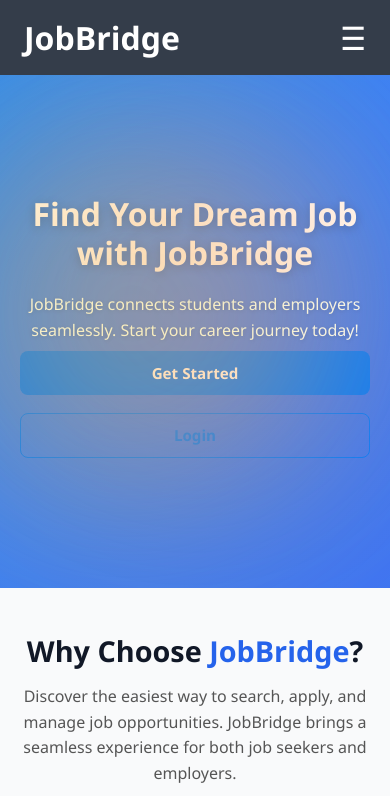
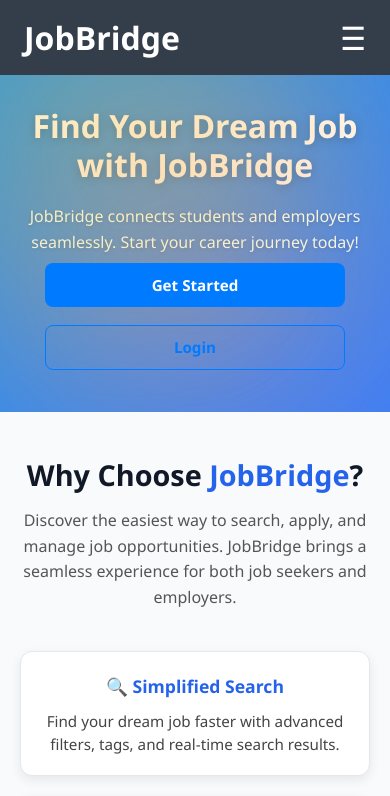
Before and after one commit to Jobwaytech/sitev1, a React (Create React App) app: page / in a window 390 px wide. Shown: the top 796 px of the page. Built offline with nearby package versions, Linux system fonts and the light colour scheme.

Commit message:
Frontend code for JobBridge UI

```diff
--- a/src/index.css
+++ b/src/index.css
@@ -37,6 +37,7 @@ body {
   text-align: center;
   position: relative;
   overflow: hidden;
+
 }
 
 /* Optional: Add light sparkles or blobs */
@@ -101,6 +102,10 @@ body {
   transform: scale(1.05);
 }
 
+.hero-buttons {
+  position: relative;
+  z-index: 10;
+}
 /* Gradient animation */
 @keyframes gradientMove {
   0% { background-position: 0% 50%; }
@@ -124,6 +129,21 @@ body {
 @media (max-width: 768px) {
   .hero-section h1 {
     font-size: 2rem;
+  }
+  .hero-section {
+    padding: 2rem 1rem;
+    text-align: center;
+  }
+
+  .hero-buttons {
+    flex-direction: column;
+    gap: 1rem;
+  }
+
+  .btn {
+    width: 100%;
+    max-width: 300px;
+    margin: 0 auto;
   }
 
   .hero-section p {
--- a/src/pages/Home.js
+++ b/src/pages/Home.js
@@ -49,7 +49,7 @@ export default function Home() {
             ) : (
               <>
                 <Link to="/career" className="btn btn-primary">
-                  Apply for Jobs
+                  Go to Career
                 </Link>
                 <button
                   className="btn btn-outline"
```
